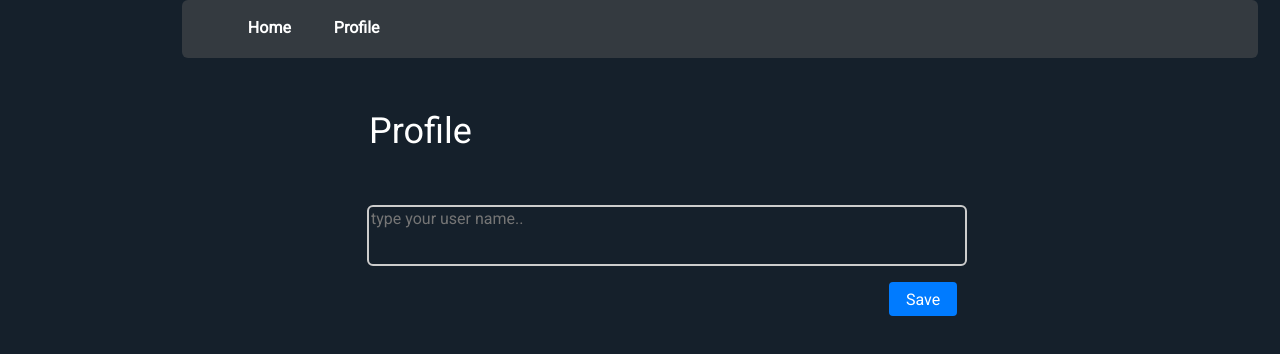
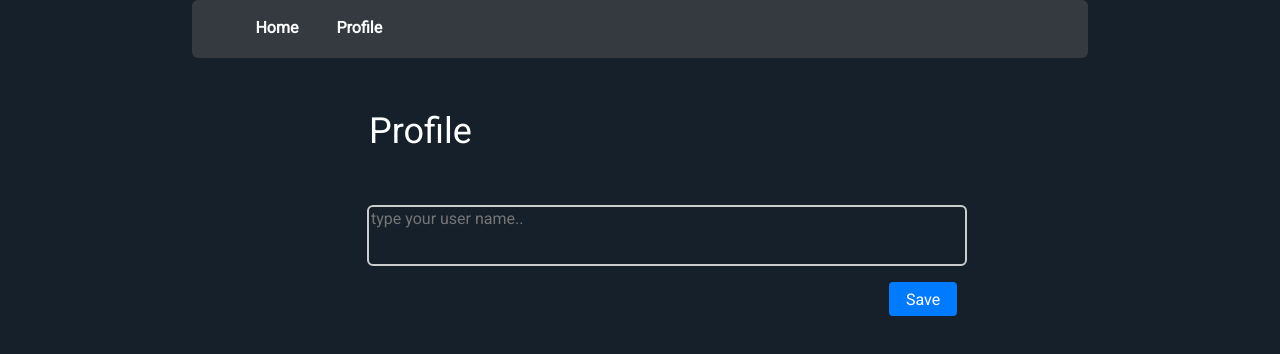
Before and after one commit to Itc-bootcamp-2019/micro-blogging-front-end-ohadstoller, a React (Create React App) app: page /profile in a window 1280 px wide. Shown: the top 354 px of the page. Built offline with nearby package versions, Linux system fonts and the light colour scheme; no server answers.

Commit message:
cleaned app js and added a new homepage page in the pages folder

```diff
--- a/src/App.css
+++ b/src/App.css
@@ -2,6 +2,7 @@
 
 body {
   font-family: 'Roboto', sans-serif;
+  display: flex;
   background: #15202B;
   position: relative;
   width: 1440px;
@@ -29,12 +30,14 @@ justify-content: center;
 }
 
 .nav-bar {
+  display: flex;
+  margin-left: 15vw;
+  margin-right: 15vw;
+  justify-items: center;
   font-family: 'Roboto', sans-serif;
   position: absolute;
-  flex-direction: row;
-  width: 1076px;
+  width: 70vw;
   height: 58px;
-  left: 182px;
   margin-top: 0px;
   background: #343A40;
   border-radius: 6px;
@@ -43,10 +46,10 @@ justify-content: center;
 .bar-button {
     font-family: 'Roboto', sans-serif;
     position: relative;
-    margin-left: 15px;
+    margin-left: 10px;
     padding: 15px;
     display: inline;
-    left: 35.87px;
+    left: 3vw;
     font-style: normal;
     font-weight: normal;
     font-size: 16px;
--- a/src/App.js
+++ b/src/App.js
@@ -1,11 +1,7 @@
 import React from 'react';
 import './App.css';
-import CreateTweet from './comp/CreateTweet';
+import HomePage from './pages/HomePage'
 import ProfilePage from './pages/ProfilePage';
-import MyAppContext from "./context/MyAppContext";
-import TweetList from './comp/TweetList';
-import { postTweetOnline } from "../src/lib/api";
-import { getOnlineTweets } from "../src/lib/api";
 import {
   BrowserRouter as Router,
   Switch,
@@ -13,52 +9,16 @@ import {
   NavLink
 } from 'react-router-dom'
 
-
 class App extends React.Component {
   constructor(props) {
     super(props);
     this.state = {
-      tweets: [],
-      addTweet: this.handleOnSubmit.bind(this),
-      loading: true
+
     };
   };
 
-  handleOnSubmit(tweet) {
-    postTweetOnline(tweet).then(response => {
-      const tweet = response;
-      this.setState({
-        tweet: tweet, loading: false
-      });
-    });
-  };
+  render() {
 
-  createDefaultUser() {
-    if (localStorage.getItem('userName') == null) {
-      localStorage.setItem('userName', 'Random User')
-    };
-  }
-
-  sendGetApiRequest() {
-    getOnlineTweets().then(response => {
-      this.setState(
-        {
-          tweets: response.data.tweets
-        }
-      );
-    });
-  };
-
-  componentDidMount() {
-    document.title = `Micro-Blogging`;
-    this.createDefaultUser();
-    this.sendGetApiRequest();
-    setInterval(() => {
-      this.sendGetApiRequest();
-    }, 3000);
-  }
-
-  render() {
     return (
       <Router>
         <>
@@ -78,20 +38,10 @@ class App extends React.Component {
           </nav>
 
           <Switch>
-            <Route exact path="/">
 
-              <MyAppContext.Provider
-                value={this.state}>
-                <div
-                  className="post-box">
-                  <CreateTweet />
-                </div>
-                <div
-                  className="feed">
-                  <TweetList />
-                </div>
-              </MyAppContext.Provider>
-
+            <Route
+              exact path="/">
+              <HomePage />
             </Route>
 
             <Route
@@ -100,7 +50,6 @@ class App extends React.Component {
             </Route>
 
           </Switch>
-
         </>
       </Router>
     );
--- a/src/comp/NewProfile.js
+++ /dev/null
@@ -1,62 +0,0 @@
-import React from 'react';
-
-class NewProfile extends React.Component {
-    constructor(props) {
-        super(props);
-        this.state = {
-            userName: '',
-        };
-    }
-
-    handleNameChange(event) {
-        this.setState({
-            userName: event.target.value
-        });
-    }
-
-    save() {
-        console.log("saving");
-        localStorage.setItem('userName', this.state.userName)
-    }
-
-    clearContents = (element) => {
-        this.setState({
-            userName: ''
-        });
-    }
-
-    render() {
-        return (
-            <div>
-                <div className="profile-header">
-                    Profile
-                </div>
-
-                <div className="user-name-placer">
-                    {localStorage.getItem('userName')}
-                </div>
-
-                <textarea
-                    className="user-name-text-area"
-                    value={this.state.userName}
-                    type="text"
-                    placeholder="type your user name.."
-                    onChange={event => this.handleNameChange(event)}
-                    rows="2" cols="50"
-                />
-
-                <button
-                    className="save-button"
-                    onClick={
-                        () => { this.save() }
-                    }
-                > Save
-                </button>
-
-            </div>
-
-        )
-    }
-}
-
-export default NewProfile;
--- /dev/null
+++ b/src/pages/HomePage.js
@@ -0,0 +1,70 @@
+import React from 'react'
+import CreateTweet from '../comp/CreateTweet';
+import MyAppContext from "../context/MyAppContext";
+import TweetList from '../comp/TweetList';
+import { postTweetOnline } from "../lib/api";
+import { getOnlineTweets } from "../lib/api";
+
+
+export default class HomePage extends React.Component {
+    constructor(props) {
+        super(props);
+        this.state = {
+            tweets: [],
+            addTweet: this.handleOnSubmit.bind(this),
+            loading: true
+        };
+    };
+
+    handleOnSubmit(tweet) {
+        postTweetOnline(tweet).then(response => {
+            const tweet = response;
+            this.setState({
+                tweet: tweet, loading: false
+            });
+        });
+    };
+
+    createDefaultUser() {
+        if (localStorage.getItem('userName') == null) {
+            localStorage.setItem('userName', 'Random User')
+        };
+    }
+
+    sendGetApiRequest() {
+        getOnlineTweets().then(response => {
+            this.setState(
+                {
+                    tweets: response.data.tweets
+                }
+            );
+        });
+    };
+
+    componentDidMount() {
+        document.title = `Micro-Blogging`;
+        this.createDefaultUser();
+        this.sendGetApiRequest();
+        setInterval(() => {
+            this.sendGetApiRequest();
+        }, 3000);
+    }
+
+    render() {
+        return (
+            <div>
+                <MyAppContext.Provider
+                    value={this.state}>
+                    <div
+                        className="post-box">
+                        <CreateTweet />
+                    </div>
+                    <div
+                        className="feed">
+                        <TweetList />
+                    </div>
+                </MyAppContext.Provider>
+            </div>
+        )
+    }
+}
--- a/src/pages/ProfilePage.js
+++ b/src/pages/ProfilePage.js
@@ -1,10 +1,73 @@
 import React from 'react';
-import NewProfile from '../comp/NewProfile'
 
-function ProfilePage() {
+class ProfilePage extends React.Component {
+    constructor(props) {
+        super(props);
+        this.state = {
+            userName: '',
+            userNameDisplay: '',
+        };
+    }
 
-    return (
-        <NewProfile />
-    )
+    handleNameChange(event) {
+        this.setState({
+            userName: event.target.value
+        });
+    }
+
+    save() {
+        console.log("saving");
+        localStorage.setItem('userName', this.state.userName)
+        this.setState({
+            userNameDisplay: this.state.userName
+        })
+
+    }
+
+    clearContents = (element) => {
+        this.setState({
+            userName: ''
+        });
+    }
+
+    componentDidMount() {
+        this.setState({
+            userNameDisplay: localStorage.getItem('userName')
+        })
+    }
+
+    render() {
+        return (
+            <div>
+                <div className="profile-header">
+                    Profile
+                </div>
+
+                <div className="user-name-placer">
+                    {this.state.userNameDisplay}
+                </div>
+
+                <textarea
+                    className="user-name-text-area"
+                    value={this.state.userName}
+                    type="text"
+                    placeholder="type your user name.."
+                    onChange={event => this.handleNameChange(event)}
+                    rows="2" cols="50"
+                />
+
+                <button
+                    className="save-button"
+                    onClick={
+                        () => { this.save() }
+                    }
+                > Save
+                </button>
+
+            </div >
+
+        )
+    }
 }
+
 export default ProfilePage;
```
Also changed, not shown: src/pages/NewProfile.js (added, +10 -0 lines).
